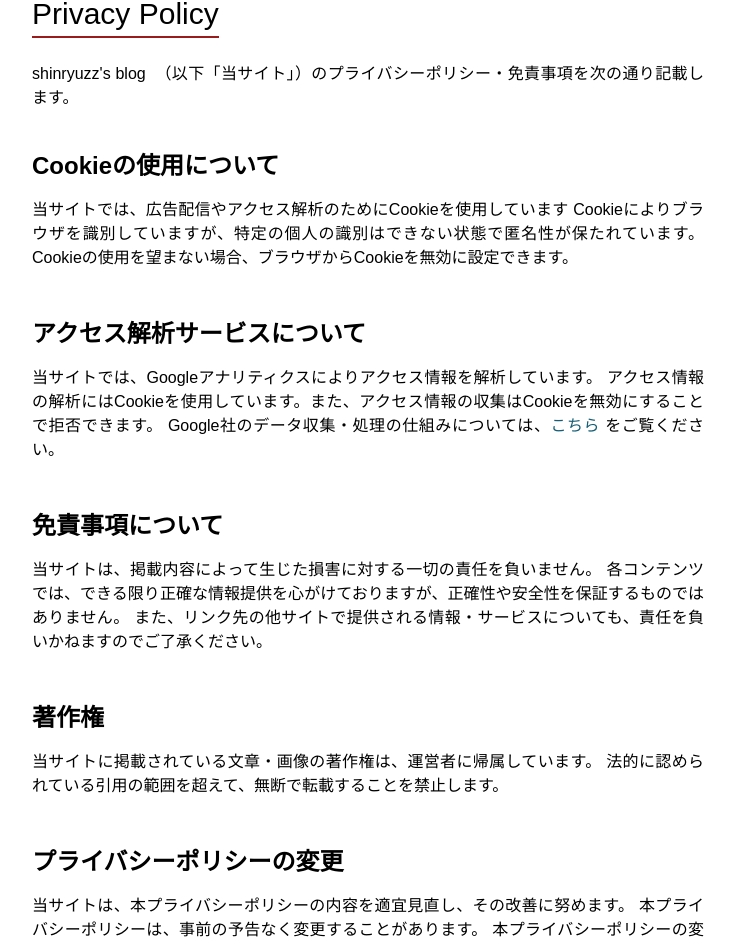
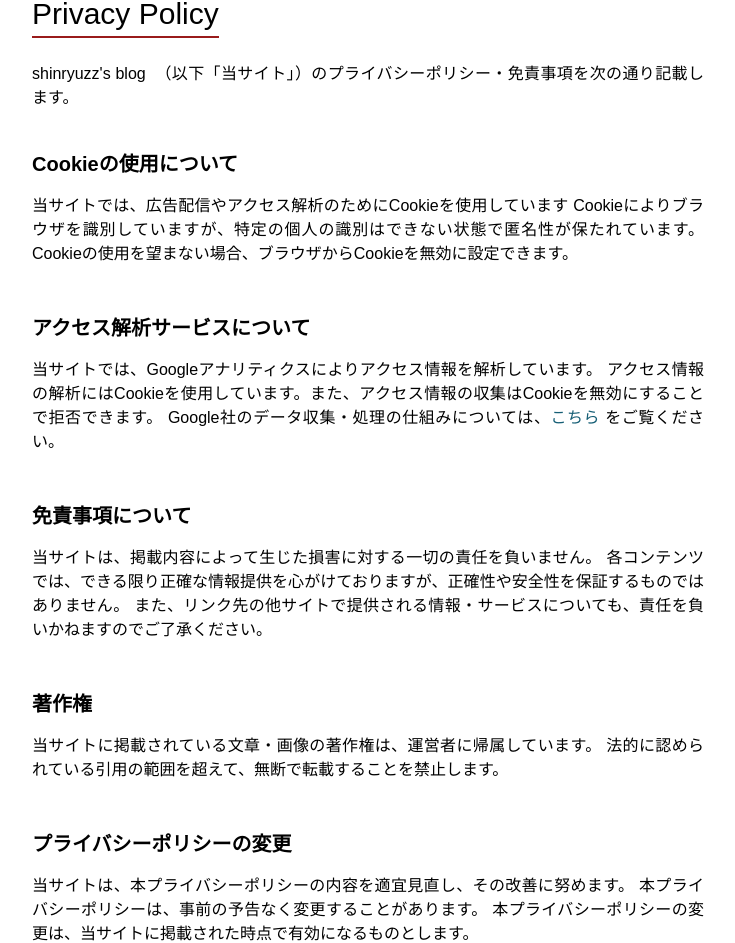
Before and after one commit to ShinryuZz/shinryuzz-website, a Next.js app: page /privacy-policy in a window 1280 px wide. Shown: the part 204-1147 px from the top of the page, without its empty margins (272-1007 px from the left). Built offline with nearby package versions, Linux system fonts and the light colour scheme; no server answers; a web font is replaced by a local one; what tailwind-dracula would draw is missing.

Commit message:
fix some styles and text

```diff
--- a/src/components/top/TopContent.tsx
+++ b/src/components/top/TopContent.tsx
@@ -23,11 +23,11 @@ export const TopContent = () => {
           </div>
           高専で情報・電子工学を学んだ後に大学編入。
           <br />
-          現在は大学院修士課程の1年生。
+          現在は大学院修士課程の1年。
           <br />
           これまでソフトウェアエンジニアとして、様々なサービス開発に携わる。
           <br />
-          技術のことや日々の備忘録など、自由に書いたものをここに残していきます。
+          技術のことから日々の備忘録まで、自由きままに書いたものをここに残していきます。
           <br />
           <LinkWithUnderline href="/about" text="more about me" />
         </div>
--- a/src/pages/privacy-policy.tsx
+++ b/src/pages/privacy-policy.tsx
@@ -13,7 +13,7 @@ const PrivacyPolicy = () => {
           &nbsp;（以下「当サイト」）のプライバシーポリシー・免責事項を次の通り記載します。
         </div>
         <div className="w-full flex flex-col items-start gap-4 my-6">
-          <h1 className="text-2xl font-bold">Cookieの使用について</h1>
+          <h1 className="text-lg md:text-xl font-bold">Cookieの使用について</h1>
           <div>
             当サイトでは、広告配信やアクセス解析のためにCookieを使用しています
             Cookieによりブラウザを識別していますが、特定の個人の識別はできない状態で匿名性が保たれています。
@@ -21,7 +21,9 @@ const PrivacyPolicy = () => {
           </div>
         </div>
         <div className="w-full flex flex-col items-start gap-4 my-6">
-          <h1 className="text-2xl font-bold">アクセス解析サービスについて</h1>
+          <h1 className="text-lg md:text-xl font-bold">
+            アクセス解析サービスについて
+          </h1>
           <div>
             当サイトでは、Googleアナリティクスによりアクセス情報を解析しています。
             アクセス情報の解析にはCookieを使用しています。また、アクセス情報の収集はCookieを無効にすることで拒否できます。
@@ -37,7 +39,7 @@ const PrivacyPolicy = () => {
           </div>
         </div>
         <div className="w-full flex flex-col items-start gap-4 my-6">
-          <h1 className="text-2xl font-bold">免責事項について</h1>
+          <h1 className="text-lg md:text-xl font-bold">免責事項について</h1>
           <div>
             当サイトは、掲載内容によって生じた損害に対する一切の責任を負いません。
             各コンテンツでは、できる限り正確な情報提供を心がけておりますが、正確性や安全性を保証するものではありません。
@@ -45,14 +47,16 @@ const PrivacyPolicy = () => {
           </div>
         </div>
         <div className="w-full flex flex-col items-start gap-4 my-6">
-          <h1 className="text-2xl font-bold">著作権</h1>
+          <h1 className="text-lg md:text-xl font-bold">著作権</h1>
           <div>
             当サイトに掲載されている文章・画像の著作権は、運営者に帰属しています。
             法的に認められている引用の範囲を超えて、無断で転載することを禁止します。
           </div>
         </div>
         <div className="w-full flex flex-col items-start gap-4 my-6">
-          <h1 className="text-2xl font-bold">プライバシーポリシーの変更</h1>
+          <h1 className="text-lg md:text-xl font-bold">
+            プライバシーポリシーの変更
+          </h1>
           <div>
             当サイトは、本プライバシーポリシーの内容を適宜見直し、その改善に努めます。
             本プライバシーポリシーは、事前の予告なく変更することがあります。
```
